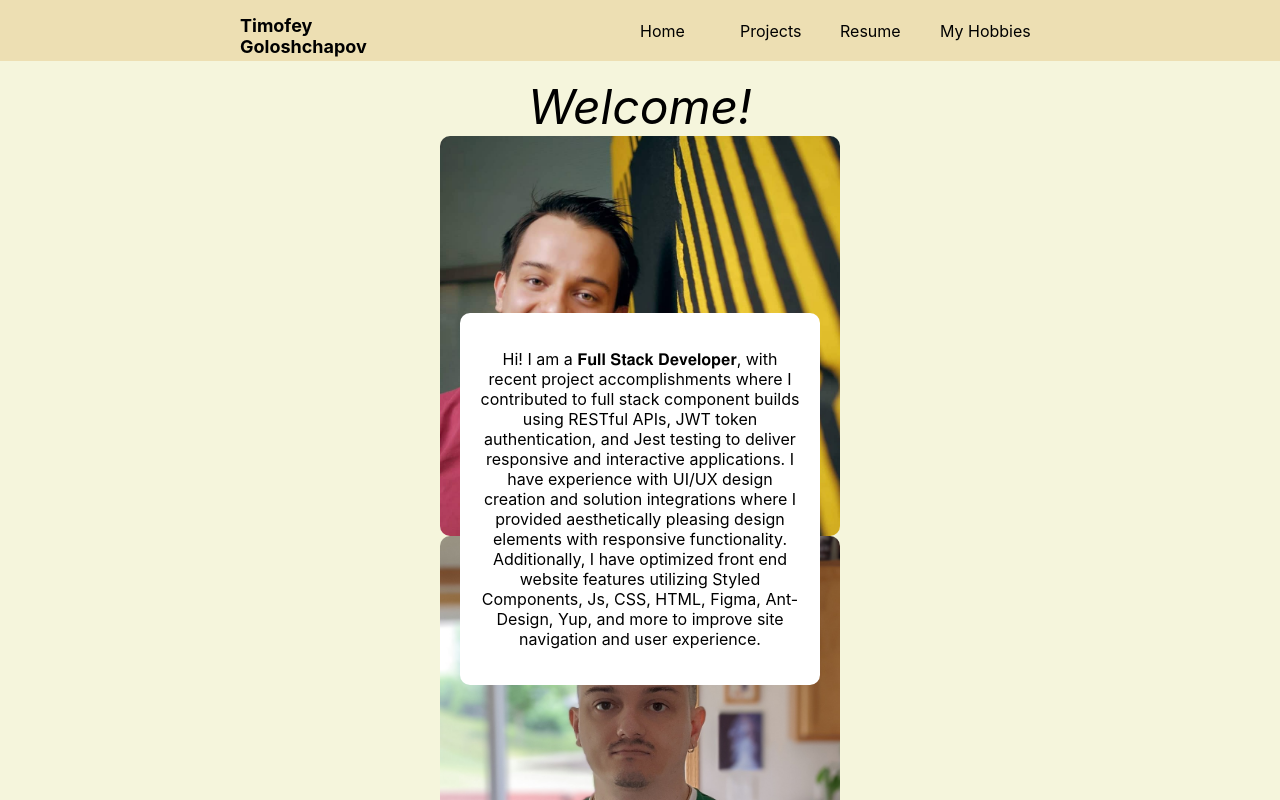
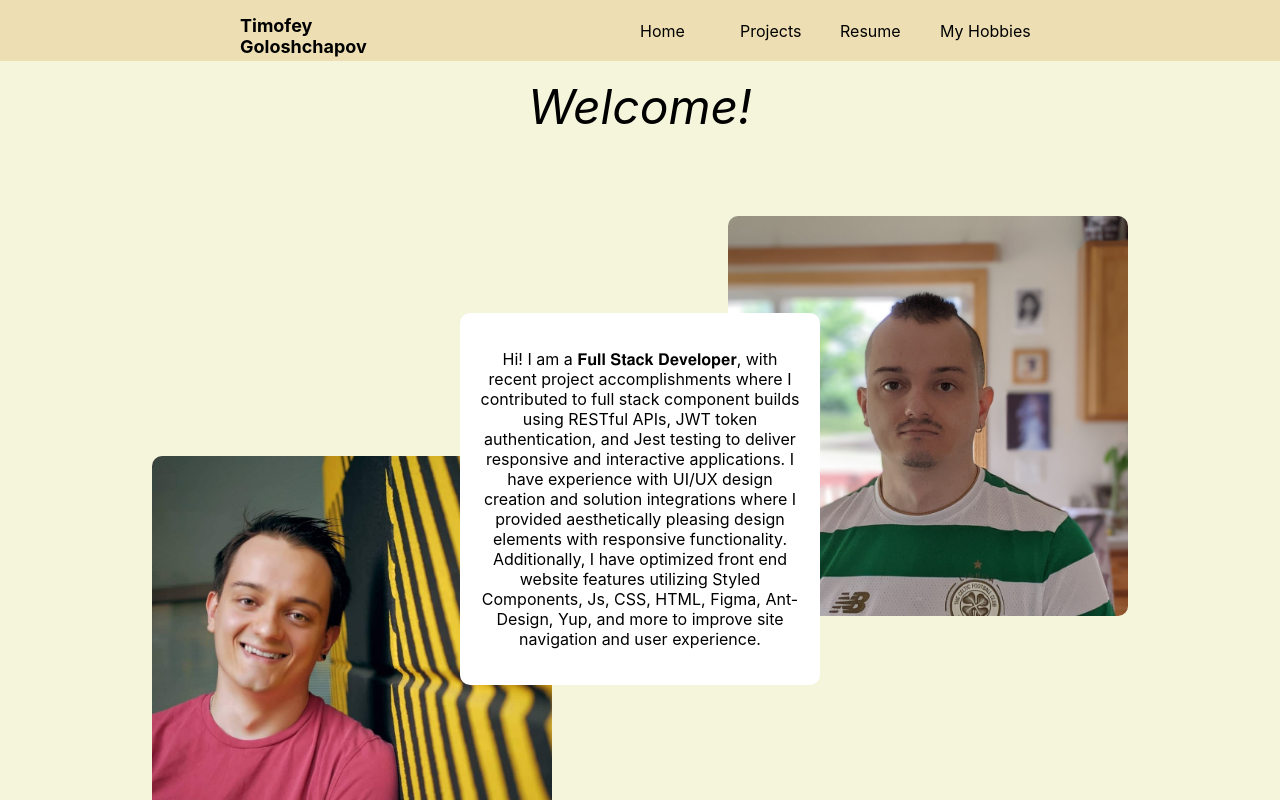
Before and after one commit to Timbobeek/portfolio, a React (Create React App) app: page / in a window 1280 px wide. Shown: the top 800 px of the page. Built offline with nearby package versions, Linux system fonts and the light colour scheme.

Commit message:
transform added to pc view

```diff
--- a/src/App.css
+++ b/src/App.css
@@ -54,6 +54,7 @@ html {
   border-radius: 10px;
   position: relative;
   z-index: 2;
+  transform: translate(-18rem, 20rem);
   /* right: 18rem;
   top: 20rem; */
 }
@@ -63,6 +64,7 @@ html {
   border-radius: 10px;
   position:relative;
   z-index: 2;
+  transform: translate(18rem, -20rem);
   /* left: 18rem;
   bottom: 20rem; */
 }
```
